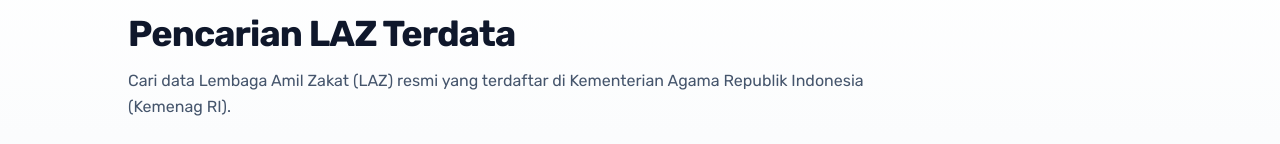
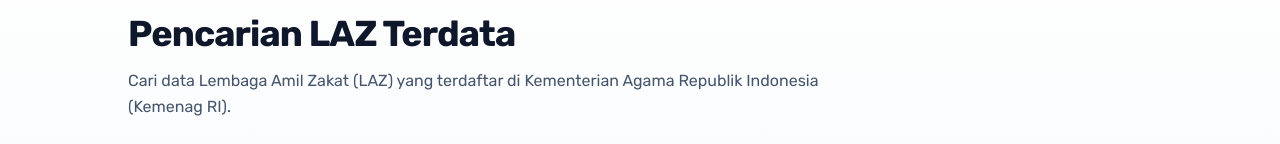
Before and after one commit to samudracodestudio/digizakat, a Next.js app: page /direktori-laz in a window 1280 px wide. Shown: the part 174-318 px from the top of the page. Built offline with nearby package versions, Linux system fonts and the light colour scheme.

Commit message:
copy: remove 'resmi' word from description and footer

```diff
--- a/app/direktori-laz/page.tsx
+++ b/app/direktori-laz/page.tsx
@@ -200,7 +200,7 @@ export default function DirektoriLazPage() {
               Pencarian LAZ Terdata
             </h1>
             <p className="text-sm sm:text-base text-slate-600 leading-relaxed">
-              Cari data Lembaga Amil Zakat (LAZ) resmi yang terdaftar di Kementerian Agama Republik Indonesia (Kemenag RI).
+              Cari data Lembaga Amil Zakat (LAZ) yang terdaftar di Kementerian Agama Republik Indonesia (Kemenag RI).
             </p>
           </div>
 
@@ -575,7 +575,7 @@ export default function DirektoriLazPage() {
           <div className="bg-[#f8f9fc] p-4 sm:p-5 rounded-2xl border border-slate-200 flex flex-col sm:flex-row items-start sm:items-center justify-between gap-4">
             <div className="space-y-1">
               <div className="flex items-center gap-2">
-                <span className="font-semibold text-slate-900 text-xs sm:text-sm">Sumber Data Resmi: SIMZAT Kemenag RI</span>
+                <span className="font-semibold text-slate-900 text-xs sm:text-sm">Sumber Data: SIMZAT Kemenag RI</span>
                 <span className="bg-emerald-100 text-emerald-800 text-[10px] font-semibold px-2 py-0.5 rounded-full">Tersinkronisasi</span>
               </div>
               <p className="text-slate-500 text-xs leading-relaxed max-w-2xl">
```
